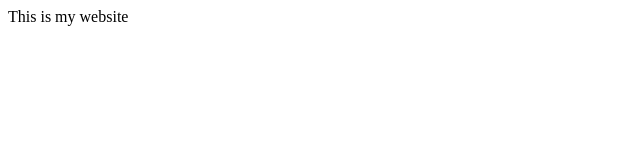
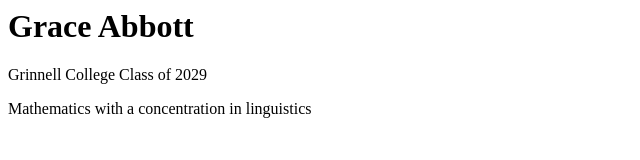
Before and after one commit to grace-abbott/grace-abbott.github.io, a plain HTML site: page index.html in a window 1280 px wide. Shown: the whole page, without its empty margins (0-640 px from the left). Drawn offline with Linux system fonts and the light colour scheme.

Commit message:
Update index.html

```diff
--- a/index.html
+++ b/index.html
@@ -1 +1,5 @@
-This is my website
+<h1>Grace Abbott</h1>
+
+<p>Grinnell College Class of 2029</p>
+
+<p>Mathematics with a concentration in linguistics</p>
```
